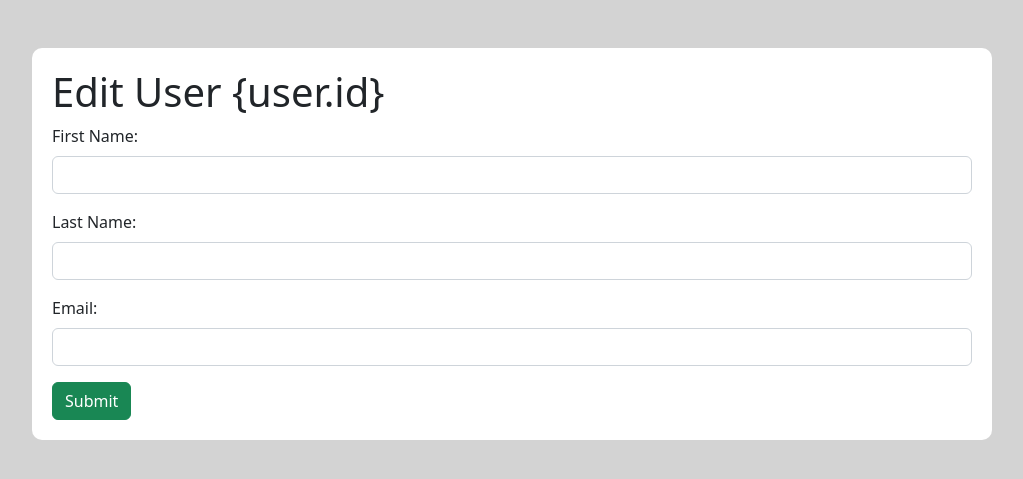
After one commit to JonathanJKuhn/BC-Python-Users-CRUD, a Flask app: template templates/edit.html in a window 1280 px wide. The commit adds this page. Shown: the top 479 px of the page, without its empty margins (128-1151 px from the left). Run offline with Flask 2, Linux system fonts and the light colour scheme; the template is opened without the code that fills it, so the values that code supplies are empty.

Commit message:
Added actions col to users.html. Added show user function and page.

```diff
--- a/server.py
+++ b/server.py
@@ -1,5 +1,6 @@
 from flask import Flask, render_template, request, redirect
 from user import User
+import time
 
 app = Flask(__name__)
 
@@ -11,6 +12,15 @@ def home():
 def users():
     userList = User.get_all()
     return render_template('/users.html', users=userList)
+
+@app.route('/user/<int:userId>')
+def show_user(userId):
+    data = {
+        'id': userId
+    }
+
+    user_data = User.get_user(data)
+    return render_template('/user.html',user=user_data)
 
 @app.route('/user/new')
 def new_user():
@@ -24,8 +34,8 @@ def create_user():
         'email': request.form.get('email')
     }
 
+
     User.add(data)
-
     return redirect('/users')
 
 if __name__ == "__main__":
--- a/static/css/style.css
+++ b/static/css/style.css
@@ -6,3 +6,9 @@ body {
     padding: 20px;
     border-radius: 10px;
 }
+
+@media only screen and (min-width: 993px) {
+    .container{
+        width: 960px;
+    }
+}
--- /dev/null
+++ b/templates/edit.html
@@ -0,0 +1,31 @@
+<!DOCTYPE html>
+<html lang="en">
+<head>
+    <meta charset="UTF-8">
+    <meta http-equiv="X-UA-Compatible" content="IE=edge">
+    <meta name="viewport" content="width=device-width, initial-scale=1.0">
+    <link rel="stylesheet" href="https://cdn.jsdelivr.net/npm/bootstrap@5.2.0/dist/css/bootstrap.min.css">
+    <link rel="stylesheet" href="/static/css/style.css">
+    <title>Edit - {{user.fname}} {{user.lname}} - User {{user.id}}</title>
+</head>
+<body>
+    <div class="container mt-5">
+        <h1>Edit User {user.id}</h1>
+        <form action="/user/create" method="post">
+            <div class="mb-3">
+                <label for="fname" class="form-label">First Name:</label>
+                <input type="text" class="form-control" name="fname" id="fname">
+            </div>
+            <div class="mb-3">
+                <label for="lname" class="form-label">Last Name:</label>
+                <input type="text" class="form-control" name="lname" id="lname">
+            </div>
+            <div class="mb-3">
+                <label for="email" class="form-label">Email:</label>
+                <input type="email" class="form-control" name="email" id="email">
+            </div>
+            <input type="submit" class="btn btn-success" value="Submit">
+        </form>
+    </div>
+</body>
+</html>
--- a/templates/users.html
+++ b/templates/users.html
@@ -10,7 +10,7 @@
 </head>
 <body>
     <div class="container mt-5">
-        <h1>All Users</h1>
+        <h1 class="text-center mb-3">All Users</h1>
         <table class="table table-striped mb-3">
             <thead>
                 <tr>
@@ -18,6 +18,7 @@
                     <th scope="col">Name</th>
                     <th scope="col">Email</th>
                     <th scope="col">Created At</th>
+                    <th scope="col">Actions</th>
                 </tr>
             </thead>
             <tbody>
@@ -27,6 +28,7 @@
                     <td>{{user.fname}} {{user.lname}}</td>
                     <td>{{user.email}}</td>
                     <td>{{user.created_at}}</td>
+                    <td><a href="/user/{{user.id}}">Show</a> | <a href="#">Edit</a> | <a href="#">Delete</a></td>
                 </tr>
                 {% endfor %}
             </tbody>
```
Also changed, not shown: templates/user.html (added, +22 -0 lines), user.py (+7 -0 lines), README.md.
